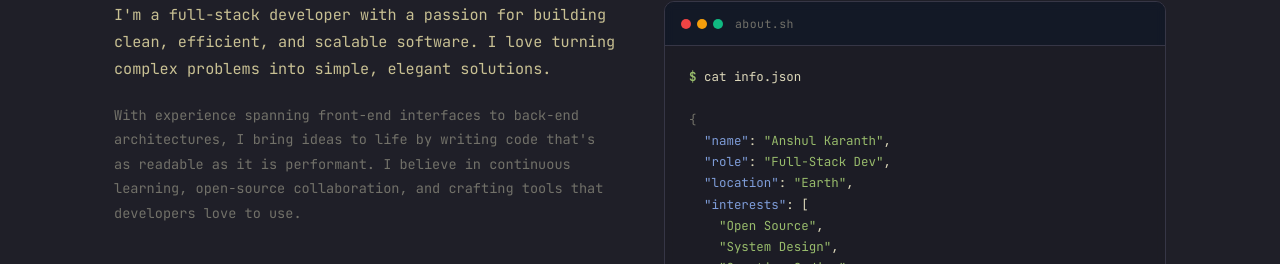
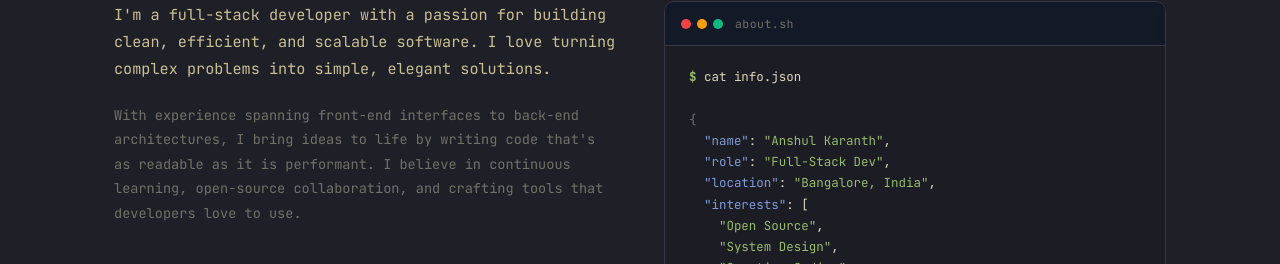
Before and after one commit to genocidalfruit/PortfolioSite, a React (Vite) app: page / in a window 1280 px wide. Shown: the part 991-1255 px from the top of the page. Built offline with nearby package versions, Linux system fonts and the light colour scheme.

Commit message:
Changed location

```diff
--- a/src/components/About.jsx
+++ b/src/components/About.jsx
@@ -40,7 +40,7 @@ export default function About() {
                                 <span className="t-brace">{'{'}</span><br />
                                 <span className="t-key">&nbsp;&nbsp;"name"</span>: <span className="t-string">"Anshul Karanth"</span>,<br />
                                 <span className="t-key">&nbsp;&nbsp;"role"</span>: <span className="t-string">"Full-Stack Dev"</span>,<br />
-                                <span className="t-key">&nbsp;&nbsp;"location"</span>: <span className="t-string">"Earth"</span>,<br />
+                              <span className="t-key">&nbsp;&nbsp;"location"</span>: <span className="t-string">"Bangalore, India"</span>,<br />
                                 <span className="t-key">&nbsp;&nbsp;"interests"</span>: [<br />
                                 <span className="t-string">&nbsp;&nbsp;&nbsp;&nbsp;"Open Source"</span>,<br />
                                 <span className="t-string">&nbsp;&nbsp;&nbsp;&nbsp;"System Design"</span>,<br />
```
